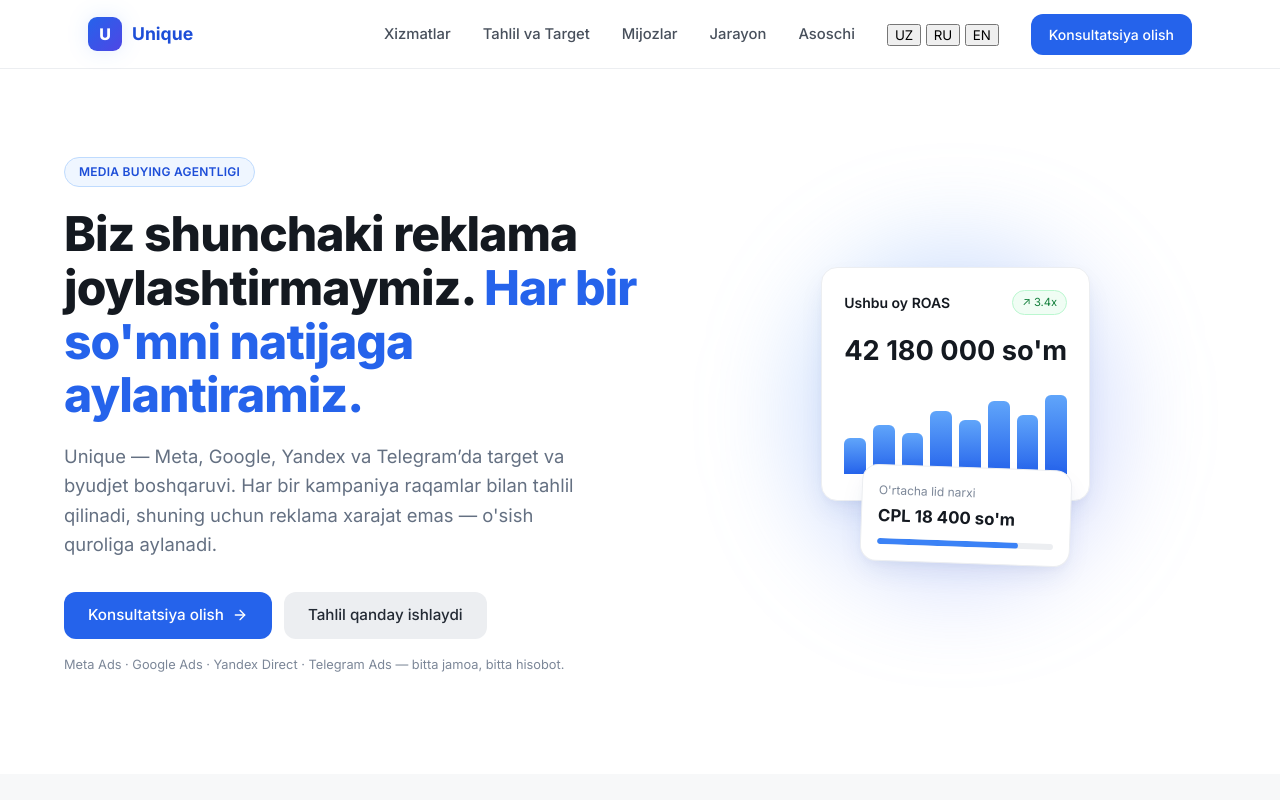
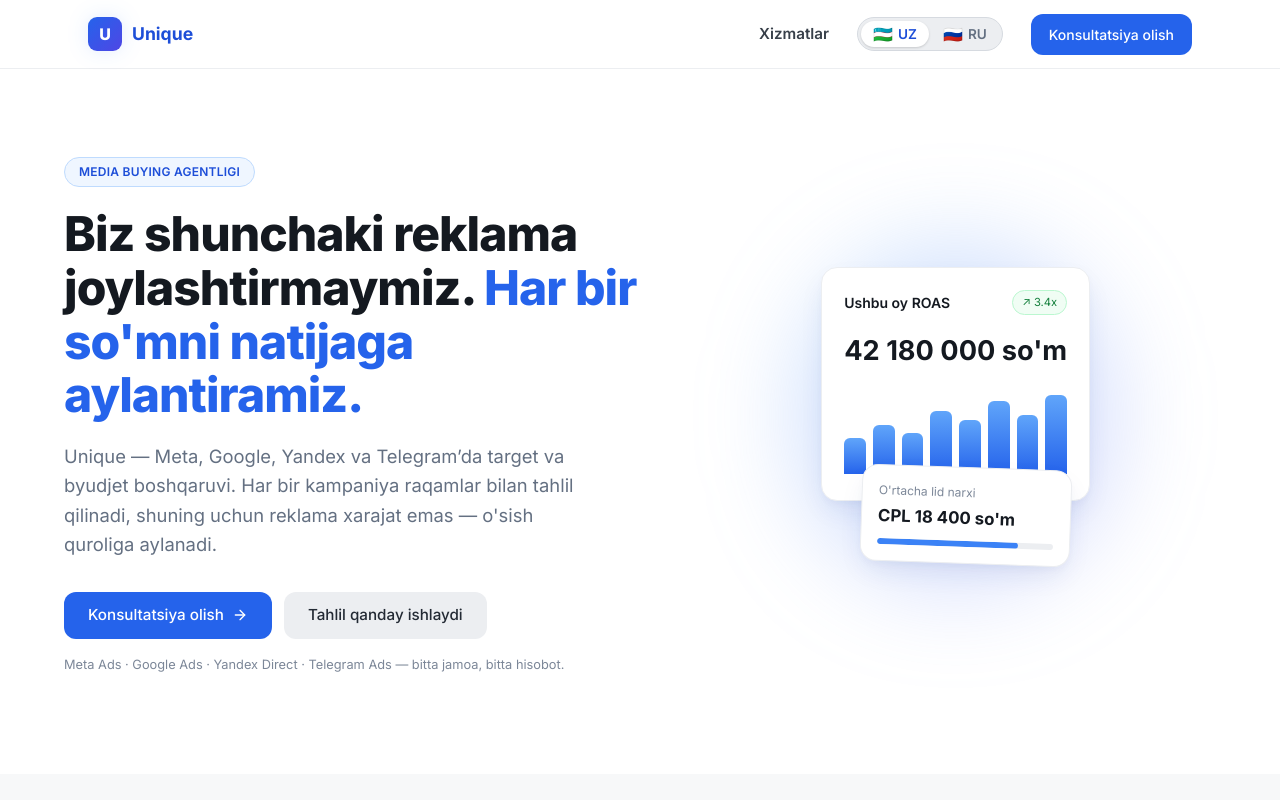
Before and after one commit to stivedjobs1955-lab/media-buying, a website: page public/index.html in a window 1280 px wide. Shown: the top 800 px of the page. Drawn offline with Linux system fonts and the light colour scheme; no server answers.

Commit message:
feat: header simplified with Xizmatlar only, flag-based modern language switcher (UZ/RU)

```diff
--- a/public/index.html
+++ b/public/index.html
@@ -18,14 +18,9 @@
     <a href="#home" class="brand"><span class="brand-mark">U</span> Unique</a>
     <nav class="nav-links" id="navLinks">
       <a href="#xizmatlar" data-i18n="nav.services">Xizmatlar</a>
-      <a href="#natijalar" data-i18n="nav.analysis">Tahlil va Target</a>
-      <a href="#mijozlar" data-i18n="nav.clients">Mijozlar</a>
-      <a href="#jarayon" data-i18n="nav.process">Jarayon</a>
-      <a href="#jamoa" data-i18n="nav.founder">Asoschi</a>
       <div class="lang-switch" id="langSwitch">
-        <button data-lang="uz" class="lang-btn">UZ</button>
-        <button data-lang="ru" class="lang-btn">RU</button>
-        <button data-lang="en" class="lang-btn">EN</button>
+        <button data-lang="uz" class="lang-btn" title="O'zbekcha"><span class="flag">🇺🇿</span> UZ</button>
+        <button data-lang="ru" class="lang-btn" title="Русский"><span class="flag">🇷🇺</span> RU</button>
       </div>
       <a href="#aloqa" class="btn-primary btn-sm" data-i18n="nav.cta">Konsultatsiya olish</a>
     </nav>
--- a/public/styles.css
+++ b/public/styles.css
@@ -152,17 +152,55 @@ button { font-family: inherit; cursor: pointer; }
   color: #fff; display: flex; align-items: center; justify-content: center;
   font-weight: 800; font-size: 1rem; box-shadow: var(--shadow-glow);
 }
-.nav-links { display: flex; align-items: center; gap: 32px; }
-.nav-links a:not(.btn-primary) { font-size: 0.925rem; font-weight: 500; color: var(--ink-600); transition: color .15s ease; }
-.nav-links a:not(.btn-primary):hover { color: var(--ink-900); }
+.nav-links { display: flex; align-items: center; gap: 28px; }
+.nav-links a:not(.btn-primary) { font-size: 0.95rem; font-weight: 600; color: var(--ink-700); transition: color .15s ease; }
+.nav-links a:not(.btn-primary):hover { color: var(--flow-600); }
 .nav-actions { display: flex; align-items: center; gap: 20px; }
 .nav-toggle { display: none; background: none; border: none; padding: 6px; color: var(--ink-800); }
+
+/* Language Switcher */
+.lang-switch {
+  display: inline-flex;
+  align-items: center;
+  background: var(--ink-100);
+  border: 1px solid var(--ink-200);
+  border-radius: 999px;
+  padding: 3px;
+  gap: 2px;
+}
+.lang-btn {
+  display: inline-flex;
+  align-items: center;
+  gap: 5px;
+  background: transparent;
+  border: none;
+  border-radius: 999px;
+  padding: 5px 12px;
+  font-size: 0.85rem;
+  font-weight: 600;
+  color: var(--ink-500);
+  cursor: pointer;
+  transition: all .2s ease;
+}
+.lang-btn .flag {
+  font-size: 1rem;
+  line-height: 1;
+}
+.lang-btn:hover {
+  color: var(--ink-900);
+}
+.lang-btn.active {
+  background: #fff;
+  color: var(--flow-700);
+  box-shadow: 0 1px 3px rgba(0,0,0,0.1), 0 1px 2px rgba(0,0,0,0.06);
+}
 
 @media (max-width: 860px) {
   .nav-links { position: fixed; inset: 68px 0 0 0; background: #fff; flex-direction: column; align-items: flex-start; padding: 28px 24px; gap: 22px; transform: translateX(100%); transition: transform .25s ease; overflow-y: auto; }
   .nav-links.open { transform: translateX(0); }
   .nav-toggle { display: flex; }
   .nav-links a.btn-primary { width: 100%; }
+  .lang-switch { margin: 8px 0; }
 }
 
 /* -------------------- hero -------------------- */
```
